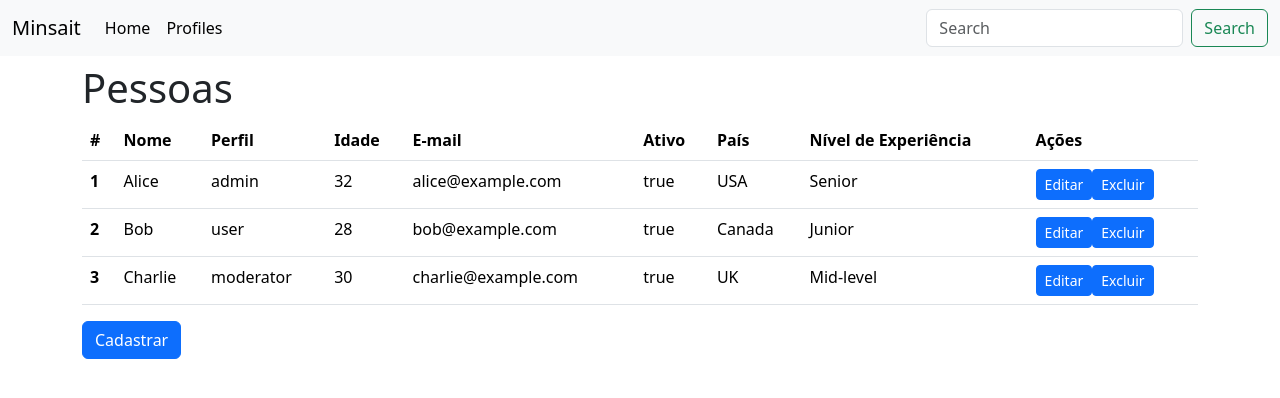
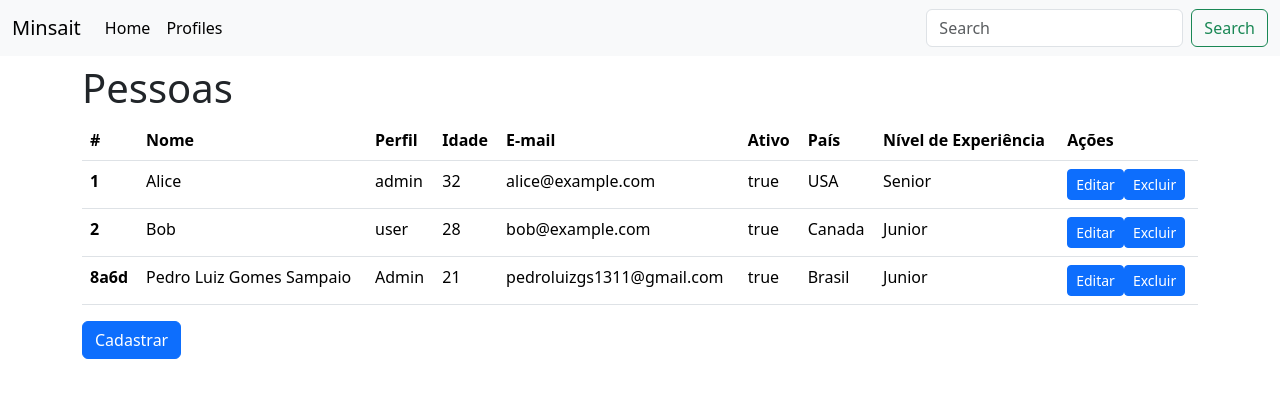
Before and after one commit to PedroLGS/avaliacao-angular-minsait, an Angular app: page /profile in a window 1280 px wide. Shown: the top 398 px of the page. Built offline with nearby package versions, Linux system fonts and the light colour scheme; data requests are answered from the project's data file.

Commit message:
feat: criando o componente que faz o @input

```diff
--- a/db.json
+++ b/db.json
@@ -21,14 +21,14 @@
       "id": "2"
     },
     {
-      "name": "Charlie",
-      "role": "moderator",
-      "age": 30,
-      "email": "charlie@example.com",
+      "id": "8a6d",
+      "name": "Pedro Luiz Gomes Sampaio",
+      "role": "Admin",
+      "age": 21,
+      "email": "pedroluizgs1311@gmail.com",
       "isActive": true,
-      "country": "UK",
-      "experience": "Mid-level",
-      "id": "3"
+      "country": "Brasil",
+      "experience": "Junior"
     }
   ]
 }
--- a/src/app/components/profile-table/profile-table.component.html
+++ b/src/app/components/profile-table/profile-table.component.html
@@ -1 +1,31 @@
-<p>profile-table works!</p>
+<table class="table">
+    <thead>
+      <tr>
+        <th scope="col">#</th>
+        <th scope="col">Nome</th>
+        <th scope="col">Perfil</th>
+        <th scope="col">Idade</th>
+        <th scope="col">E-mail</th>
+        <th scope="col">Ativo</th>
+        <th scope="col">País</th>
+        <th scope="col">Nível de Experiência</th>
+        <th scope="col">Ações</th>
+      </tr>
+    </thead>
+    <tbody>
+      <tr *ngFor="let profile of profiles">
+        <th scope="row">{{ profile.id }}</th>
+        <td>{{ profile.name }}</td>
+        <td>{{ profile.role }}</td>
+        <td>{{ profile.age }}</td>
+        <td>{{ profile.email }}</td>
+        <td>{{ profile.isActive }}</td>
+        <td>{{ profile.country }}</td>
+        <td>{{ profile.experience }}</td>
+        <td>
+          <a class="btn btn-primary btn-sm" [routerLink]="'/profile/edit/' + profile.id">Editar</a>
+          <a (click)="excluir(profile.id)" class="btn btn-primary btn-sm">Excluir</a>
+        </td>
+      </tr>
+    </tbody>
+  </table>
--- a/src/app/components/profile-table/profile-table.component.ts
+++ b/src/app/components/profile-table/profile-table.component.ts
@@ -1,5 +1,7 @@
 import { Component, Input } from '@angular/core';
 import { IProfile } from 'src/app/interfaces/profile';
+import { ProfileService } from 'src/app/services/profile.service';
+import Swal from 'sweetalert2';
 
 @Component({
   selector: 'app-profile-table',
@@ -7,7 +9,29 @@ import { IProfile } from 'src/app/interfaces/profile';
   styleUrls: ['./profile-table.component.css']
 })
 export class ProfileTableComponent {
+  @Input() profiles: IProfile[] = [];
 
-  @Input() profile: IProfile[] = [];
+  constructor(private profileService: ProfileService) {}
 
+  excluir(id: string) {
+    Swal.fire({
+      title: 'Tem certeza que deseja excluir o perfil?',
+      text: 'Não será possível reverter!',
+      icon: 'warning',
+      showCancelButton: true,
+      confirmButtonText: 'Sim, exclua!',
+      cancelButtonText: 'Não, cancele!'
+    }).then((result) => {
+      if (result.isConfirmed) {
+        this.profileService.excluir(id).subscribe(() => {
+          this.profiles = this.profiles.filter(profile => profile.id !== id);
+          Swal.fire(
+            'Excluído!',
+            'O perfil foi excluído.',
+            'success'
+          );
+        });
+      }
+    });
+  }
 }
--- a/src/app/pages/profile/profile-list/profile-list.component.html
+++ b/src/app/pages/profile/profile-list/profile-list.component.html
@@ -1,38 +1,7 @@
 <div class="container">
     <h1 class="mt-2">Pessoas</h1>
 
-    <table class="table">
-        <thead>
-          <tr>
-            <th scope="col">#</th>
-            <th scope="col">Nome</th>
-            <th scope="col">Perfil</th>
-            <th scope="col">Idade</th>
-            <th scope="col">E-mail</th>
-            <th scope="col">Ativo</th>
-            <th scope="col">País</th>
-            <th scope="col">Nível de Experiência</th>
-            <th scope="col">Ações</th>
-          </tr>
-        </thead>
-        <tbody>
-          <tr *ngFor="let profile of profiles">
-            <th scope="row">{{ profile.id }}</th>
-            <td>{{ profile.name }}</td>
-            <td>{{ profile.role }}</td>
-            <td>{{ profile.age }}</td>
-            <td>{{ profile.email }}</td>
-            <td>{{ profile.isActive }}</td>
-            <td>{{ profile.country }}</td>
-            <td>{{ profile.experience }}</td>
-            <td>
-              <a class="btn btn-primary btn-sm" [routerLink]="'/profile/edit/' + profile.id">Editar</a>
-
-              <a (click)="excluir(profile.id)" class="btn btn-primary btn-sm">Excluir</a>
-            </td>
-          </tr>
-        </tbody>
-      </table>
+    <app-profile-table [profiles]="profiles"></app-profile-table>
 
       <a class="btn btn-primary" routerLink="/profile/create">Cadastrar</a>
 
--- a/src/app/pages/profile/profile-list/profile-list.component.ts
+++ b/src/app/pages/profile/profile-list/profile-list.component.ts
@@ -21,25 +21,5 @@ export class ProfileListComponent {
     });
   }
 
-  excluir(id: string) {
-    Swal.fire({
-      title: 'Tem certeza que deseja excluir o perfil?',
-      text: 'Não será possível reverter!',
-      icon: 'warning',
-      showCancelButton: true,
-      confirmButtonText: 'Sim, exclua!',
-      cancelButtonText: 'Não, cancele!'
-    }).then((result) => {
-      if (result.isConfirmed) {
-        this.profileService.excluir(id).subscribe(() => {
-          this.profiles = this.profiles.filter(profile => profile.id !== id);
-          Swal.fire(
-            'Excluído!',
-            'O perfil foi excluído.',
-            'success'
-          );
-        });
-      }
-    });
-  }
+
 }
```
